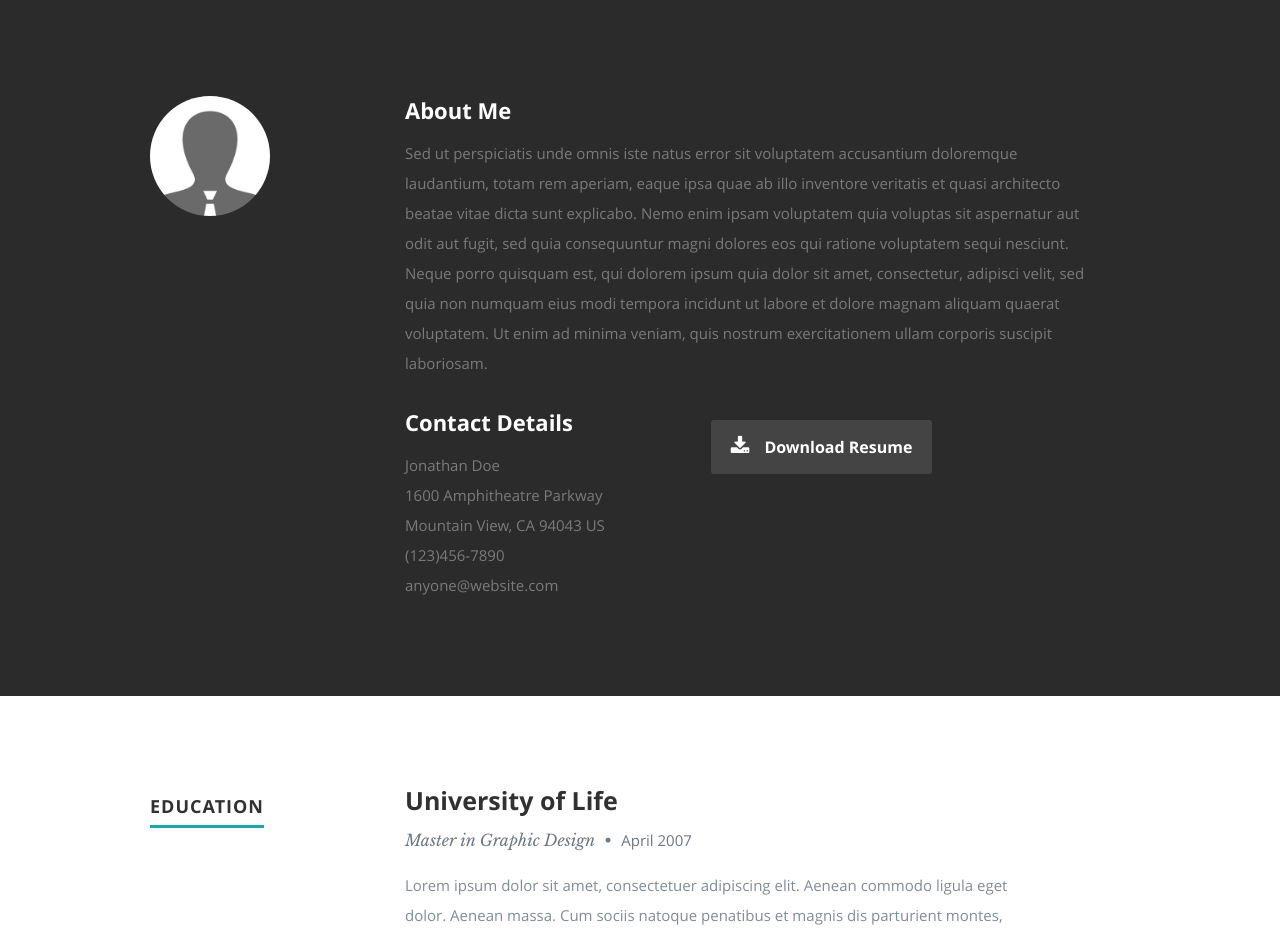
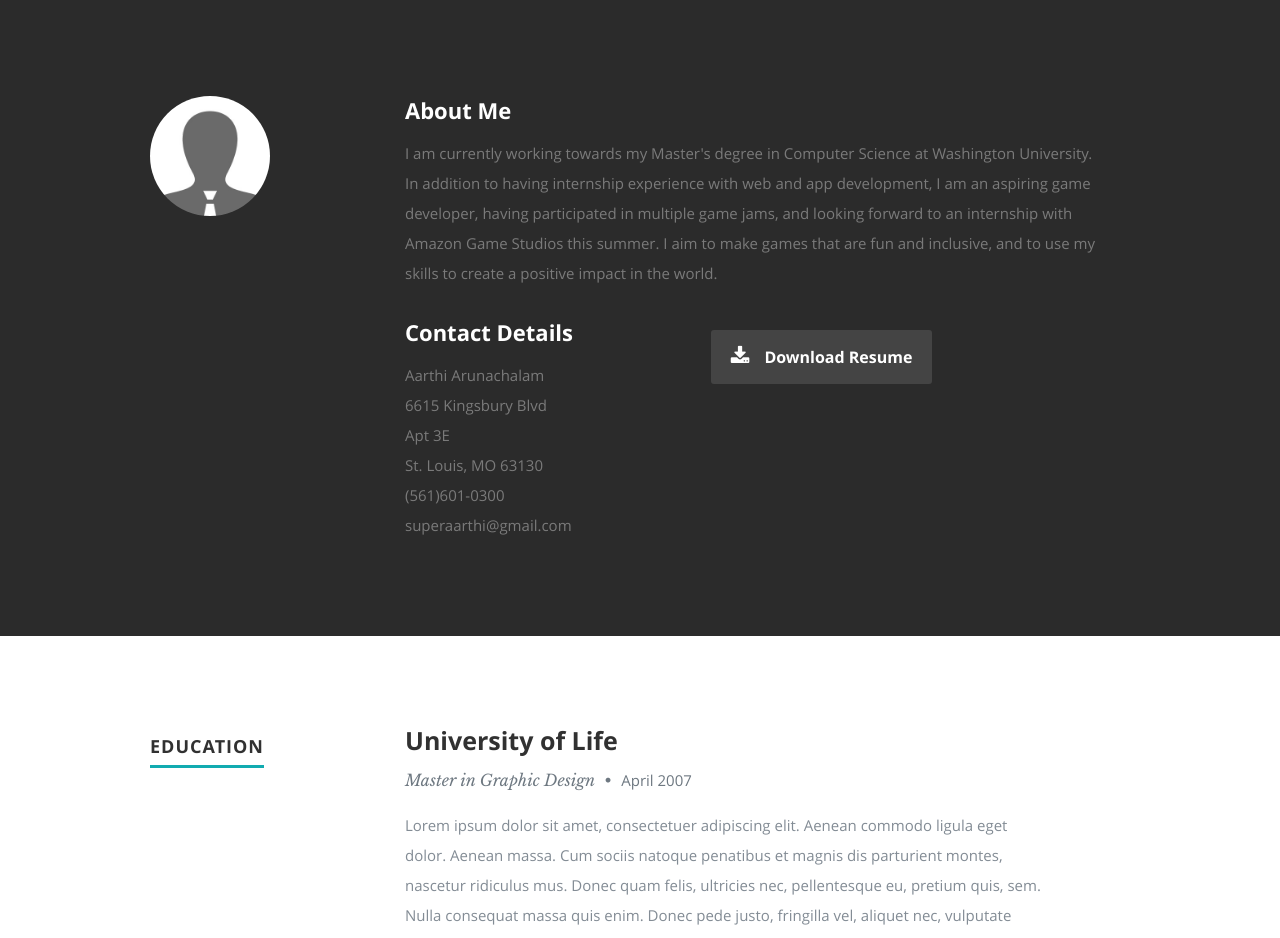
Before and after one commit to superaarthi/superaarthi.github.io, a plain HTML site: page index.html in a window 1280 px wide. Shown: the part 800-1738 px from the top of the page. Drawn offline with nearby package versions, Linux system fonts and the light colour scheme.

Commit message:
edited more

```diff
--- a/index.html
+++ b/index.html
@@ -67,6 +67,9 @@
          </div>
       </div>
 
+      <br>
+      <br>
+
       <p class="scrolldown">
          <a class="smoothscroll" href="#about"><i class="icon-down-circle"></i></a>
       </p>
@@ -90,12 +93,11 @@
 
             <h2>About Me</h2>
 
-            <p>Sed ut perspiciatis unde omnis iste natus error sit voluptatem accusantium doloremque laudantium, totam rem aperiam,
-            eaque ipsa quae ab illo inventore veritatis et quasi architecto beatae vitae dicta sunt explicabo. Nemo enim ipsam
-            voluptatem quia voluptas sit aspernatur aut odit aut fugit, sed quia consequuntur magni dolores eos qui ratione
-            voluptatem sequi nesciunt. Neque porro quisquam est, qui dolorem ipsum quia dolor sit amet, consectetur, adipisci velit,
-            sed quia non numquam eius modi tempora incidunt ut labore et dolore magnam aliquam quaerat voluptatem.
-            Ut enim ad minima veniam, quis nostrum exercitationem ullam corporis suscipit laboriosam.
+            <p>I am currently working towards my Master's degree in Computer Science at Washington
+            University. In addition to having internship experience with web and app development,
+            I am an aspiring game developer, having participated in multiple game jams, and looking
+            forward to an internship with Amazon Game Studios this summer. I aim to make games that
+            are fun and inclusive, and to use my skills to create a positive impact in the world.
             </p>
 
             <div class="row">
@@ -104,12 +106,13 @@
 
                   <h2>Contact Details</h2>
                   <p class="address">
-						   <span>Jonathan Doe</span><br>
-						   <span>1600 Amphitheatre Parkway<br>
-						         Mountain View, CA 94043 US
+						   <span>Aarthi Arunachalam</span><br>
+						   <span>6615 Kingsbury Blvd<br>
+                                 Apt 3E<br>
+						         St. Louis, MO 63130
                      </span><br>
-						   <span>(123)456-7890</span><br>
-                     <span>anyone@website.com</span>
+						   <span>(561)601-0300</span><br>
+                     <span>superaarthi@gmail.com</span>
 					   </p>
 
                </div>
```
